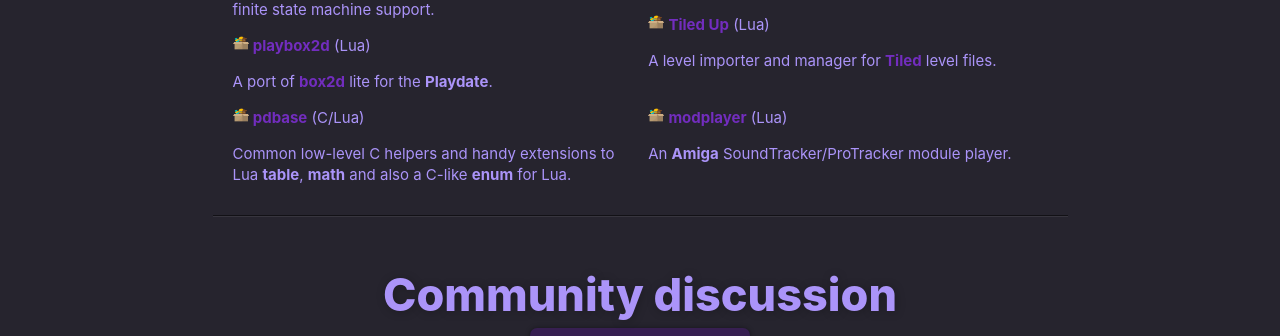
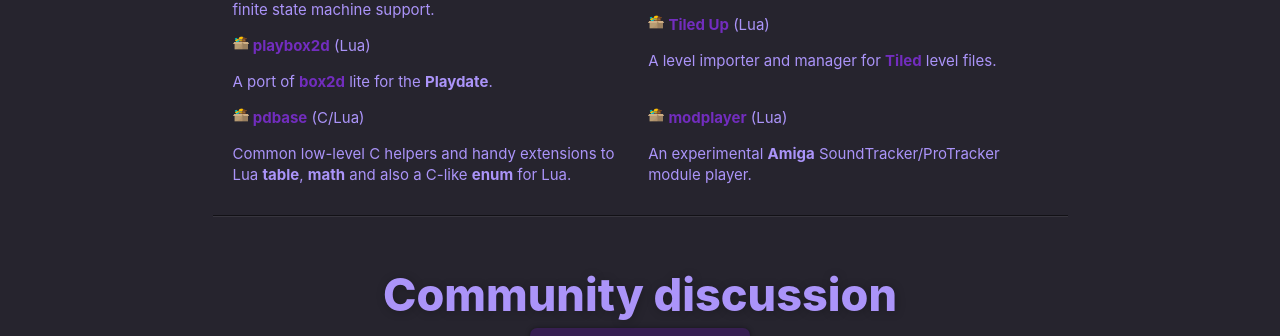
Before and after one commit to toyboxpy/toyboxpy.io, a Jekyll site: the page built from index.html, in a window 1280 px wide. Shown: the part 1033-1369 px from the top of the page. Built offline with Jekyll 4.4.1, drawn with Linux system fonts in a browser that asks for light colours; comment, search, counter and statistics services are not loaded.

Commit message:
Tweaked the description for modplayer

```diff
--- a/_data/locales/en.yml
+++ b/_data/locales/en.yml
@@ -14,7 +14,7 @@
     pdbasedesc: Common low-level C helpers and handy extensions to Lua <b>table</b>, <b>math</b> and also a C-like <b>enum</b> for Lua.
     playbox2ddesc: A port of <a href="https://box2d.org" target="_blank">box2d</a> lite for the <b>Playdate</b>.
     tileddesc: A level importer and manager for <a href="https://mapeditor.org" target="_blank">Tiled</a> level files.<br><br>
-    modplayerdesc: An <b>Amiga</b> SoundTracker/ProTracker module player.
+    modplayerdesc: An experimental <b>Amiga</b> SoundTracker/ProTracker module player.
     animatedspriteedesc: Sprite class extension with imagetable animation and finite state machine support.
     ldtkdesc: Load tilemaps created with <a href="https://ldtk.io" target="_blank">LDtk</a> in playdate games.
     doc:
```
